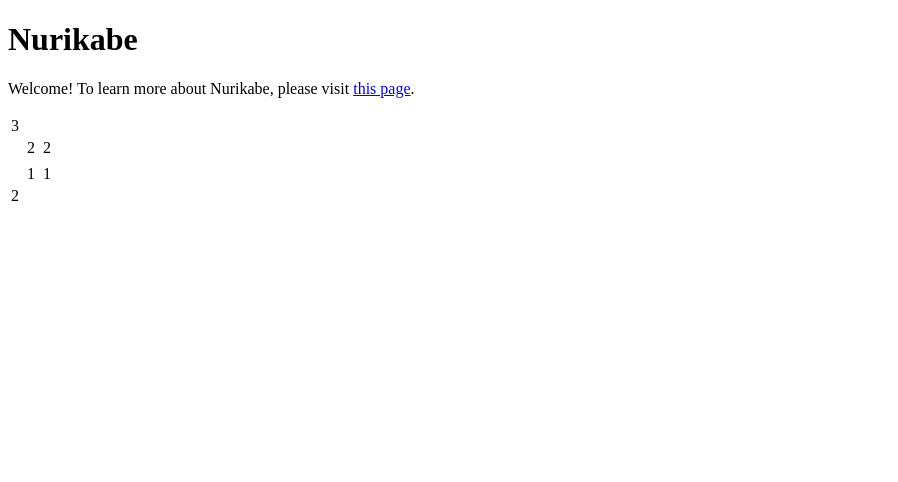
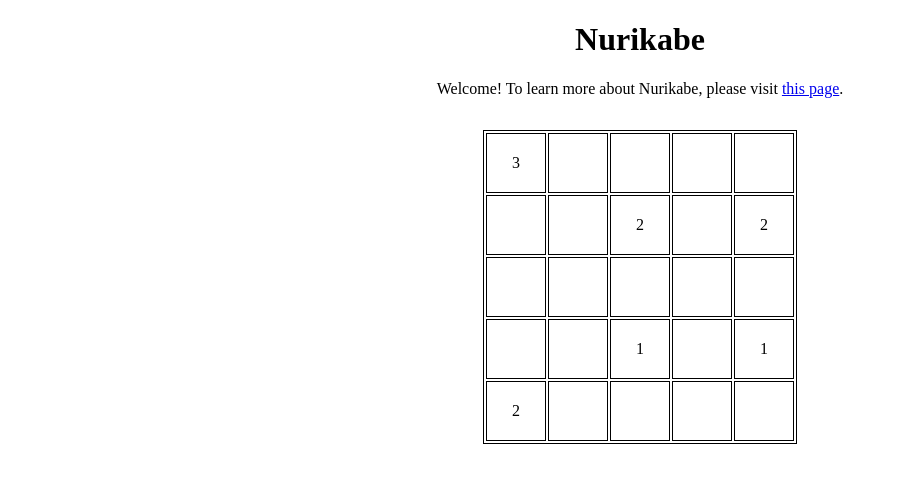
Before and after one commit to timsyoon/nurikabe, a plain HTML site: page index.html in a window 1280 px wide. Shown: the whole page, without its empty margins (0-898 px from the left). Drawn offline with Linux system fonts and the light colour scheme.

Commit message:
Add borders to table and center content

```diff
--- /dev/null
+++ b/css/index.css
@@ -0,0 +1,20 @@
+table, td {
+    border: 1px solid black;
+}
+table {
+    table-layout: fixed;
+    margin-left: auto;
+    margin-right: auto;
+    text-align: center;
+}
+td {
+    width: 3.5em;
+    height: 3.5em;
+}
+h1 {
+    text-align: center;
+}
+p {
+    text-align: center;
+    margin-bottom: 2em;
+}
--- a/index.html
+++ b/index.html
@@ -4,6 +4,7 @@
     <meta charset="UTF-8">
     <meta name="viewport" content="width=device-width, initial-scale=1.0">
     <title>Nurikabe</title>
+    <link rel="stylesheet" href="css/index.css">
 </head>
 <body>
     <h1>Nurikabe</h1>
```
